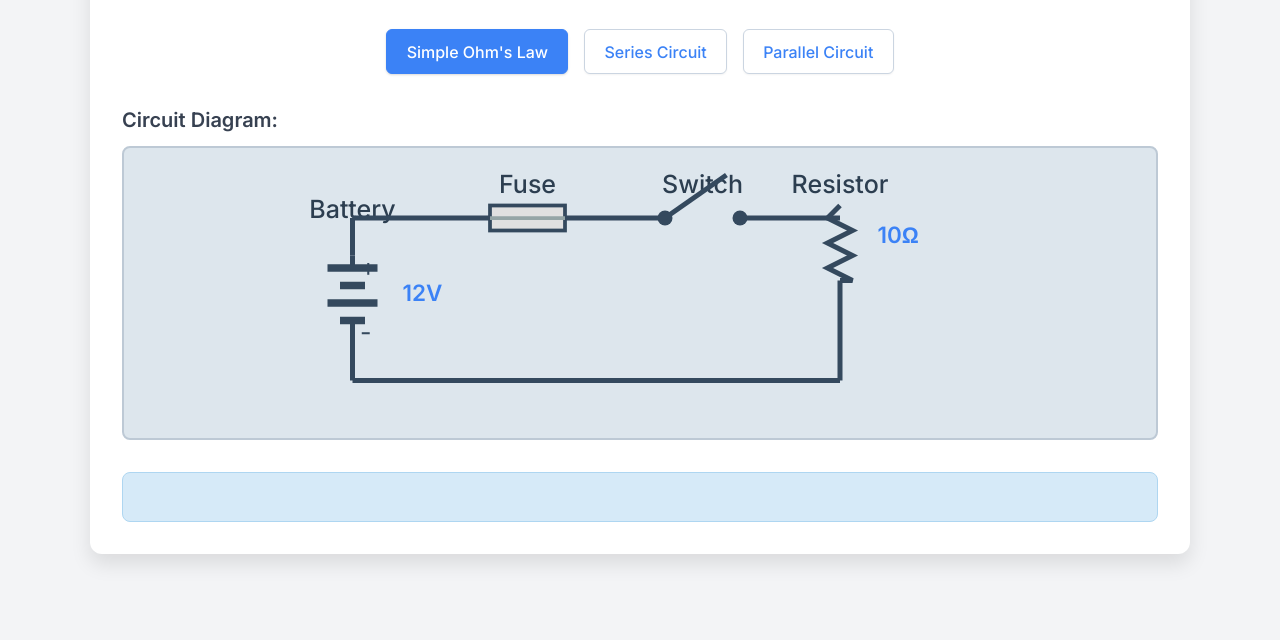
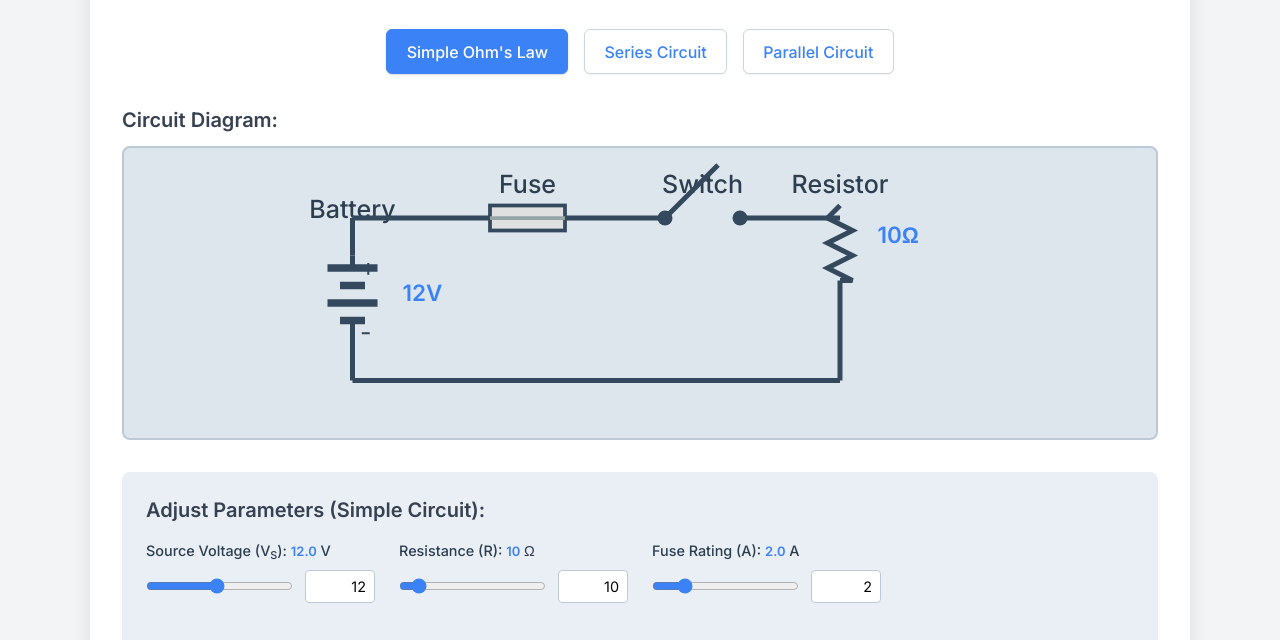
Before and after one commit to NemesisCerberus/Ohm-s-Law-Electrical-Circuit-Types-Simulation, a plain HTML site: page index.html in a window 1280 px wide. Shown: the part 131-771 px from the top of the page. Drawn offline with nearby package versions, Linux system fonts and the light colour scheme.

Commit message:
Simple circuit: reliable first render + tab re-render

```diff
--- a/index.html
+++ b/index.html
@@ -498,7 +498,7 @@
         };
 
         // --- State Variables ---
-        let currentCircuitType = CircuitType.SIMPLE;
+        let currentCircuitType = null; // FIX: Initialize as null to force the first switch
         let state = {
             [CircuitType.SIMPLE]: { ...defaults[CircuitType.SIMPLE] },
             [CircuitType.SERIES]: { ...defaults[CircuitType.SERIES] },
```
